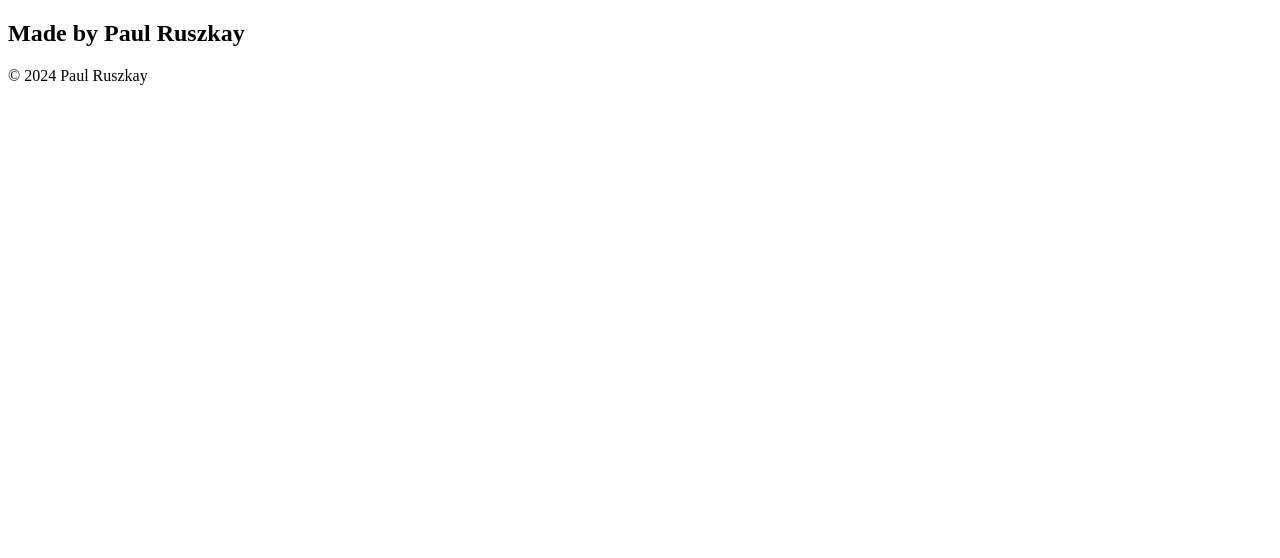
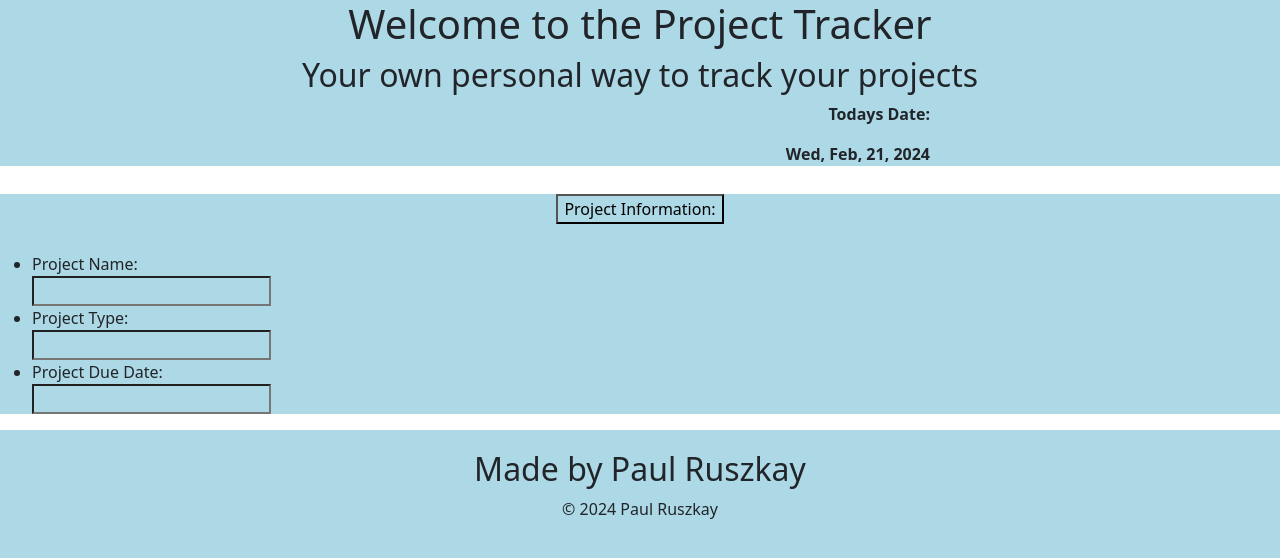
Before and after one commit to PaulRusz/Project-Tracker, a plain HTML site: page index.html in a window 1280 px wide. Drawn offline with nearby package versions, Linux system fonts and the light colour scheme.

Commit message:
added html

```diff
--- a/assets/script.js
+++ b/assets/script.js
@@ -0,0 +1,9 @@
+
+
+var currentDate = dayjs().format("ddd, MMM, D, YYYY")
+$("#currentDate").html(currentDate)
+
+
+$(function () {
+    $("#datepicker").datepicker();
+});
--- a/assets/style.css
+++ b/assets/style.css
@@ -0,0 +1,37 @@
+* {
+    background-color: lightblue;
+}
+
+.header {
+    text-align: center;
+}
+
+
+h1 {
+    font-size: 50px;
+}
+
+#TD {
+    text-align: right;
+    padding-right: 350px;
+    font-weight: bolder;
+}
+
+#currentDate {
+    text-align: right;
+    padding-right: 350px;
+    font-weight: bolder;
+}
+
+
+
+footer {
+    text-align: center;
+    padding-top: 20px;
+}
+
+@media only screen and (max-width: 600px) {
+    .container {
+        width: 80%;
+    }
+}
--- a/index.html
+++ b/index.html
@@ -6,18 +6,44 @@
     <meta name="viewport" content="width=device-width, initial-scale=1.0">
     <link rel="stylesheet" href="./Assets/style.css">
     <link rel="reset.css" href="./Assets/reset.css">
+    <link href="https://cdn.jsdelivr.net/npm/bootstrap@5.1.3/dist/css/bootstrap.min.css" rel="stylesheet"
+        integrity="sha384-1BmE4kWBq78iYhFldvKuhfTAU6auU8tT94WrHftjDbrCEXSU1oBoqyl2QvZ6jIW3" crossorigin="anonymous">
+    <script src="https://code.jquery.com/jquery-3.6.0.js"></script>
+    <script src="https://code.jquery.com/ui/1.13.2/jquery-ui.js"></script>
+    <script src="https://cdn.jsdelivr.net/npm/dayjs@1.11.3/dayjs.min.js"
+        integrity="sha256-iu/zLUB+QgISXBLCW/mcDi/rnf4m4uEDO0wauy76x7U=" crossorigin="anonymous"></script>
+    <script src="https://code.jquery.com/jquery-3.4.1.min.js"></script>
     <title>Document</title>
 </head>
 
 <body>
+    <header class="header container1">
+        <h1> Welcome to the Project Tracker </h1>
+        <h2> Your own personal way to track your projects </h2>
+        <p id="TD">Todays Date: </p>
+        <p id="currentDate"> </p>
+    </header>
+
+    <div id="projectInfo">
+        <button class="modal-dialog modal-dialog-centered modal-dialog-scrollable" id="projectButton">Project
+            Information:</button>
+        <form>
+            <ul>
+                <li>Project Name: </li>
+                <input type="text">
+                <li>Project Type:</li>
+                <input type="text">
+                <li>Project Due Date:</li>
+                <input type="text" id="datepicker">
+            </ul>
+
+        </form>
+    </div>
 
 
 
 
 
-    <script src="https://cdn.jsdelivr.net/npm/dayjs@1.11.3/dayjs.min.js"
-        integrity="sha256-iu/zLUB+QgISXBLCW/mcDi/rnf4m4uEDO0wauy76x7U=" crossorigin="anonymous"></script>
-    <script src="https://code.jquery.com/jquery-3.4.1.min.js"></script>
     <script src="./Assets/script.js"></script>
 </body>
 
```
